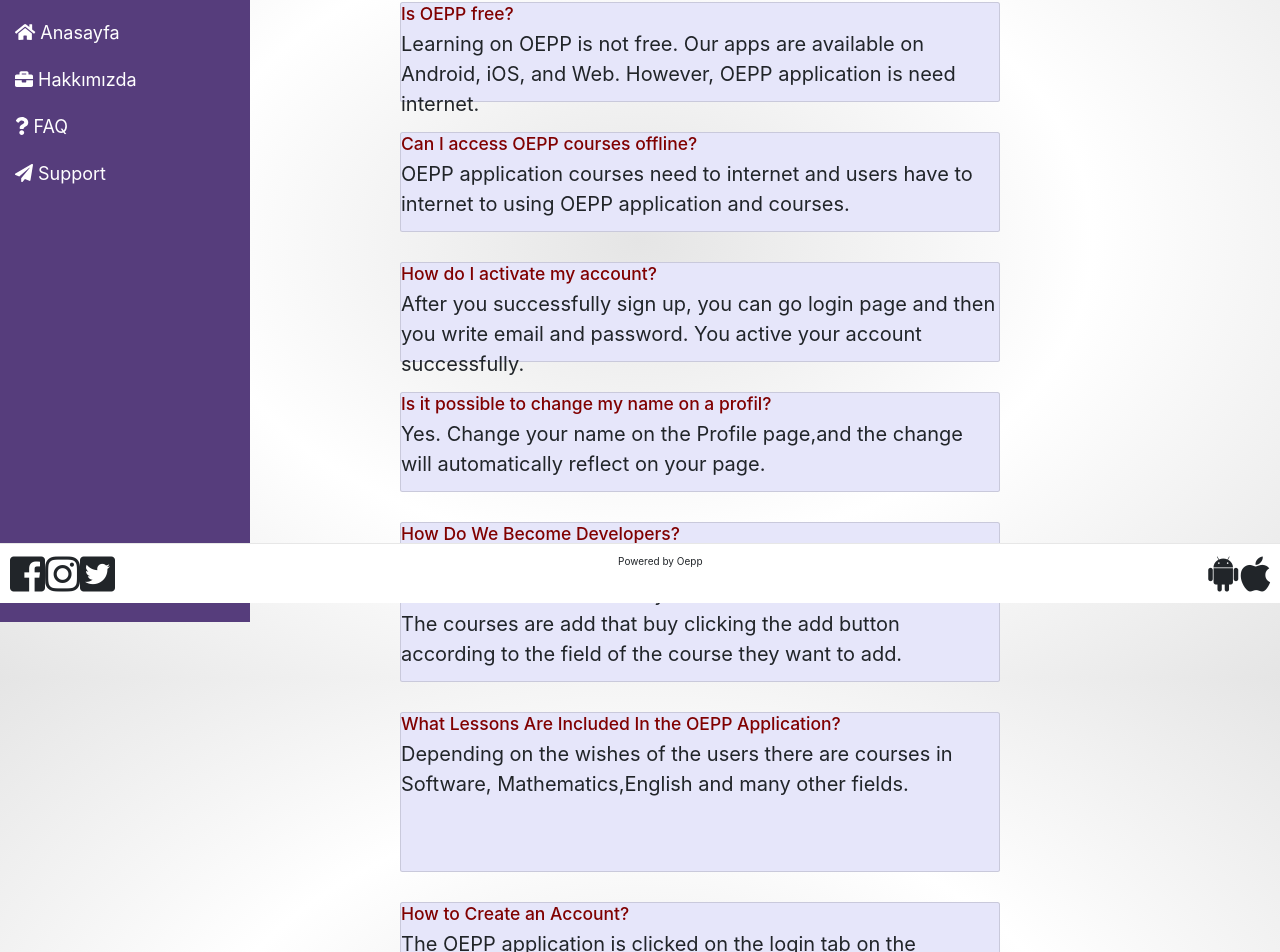
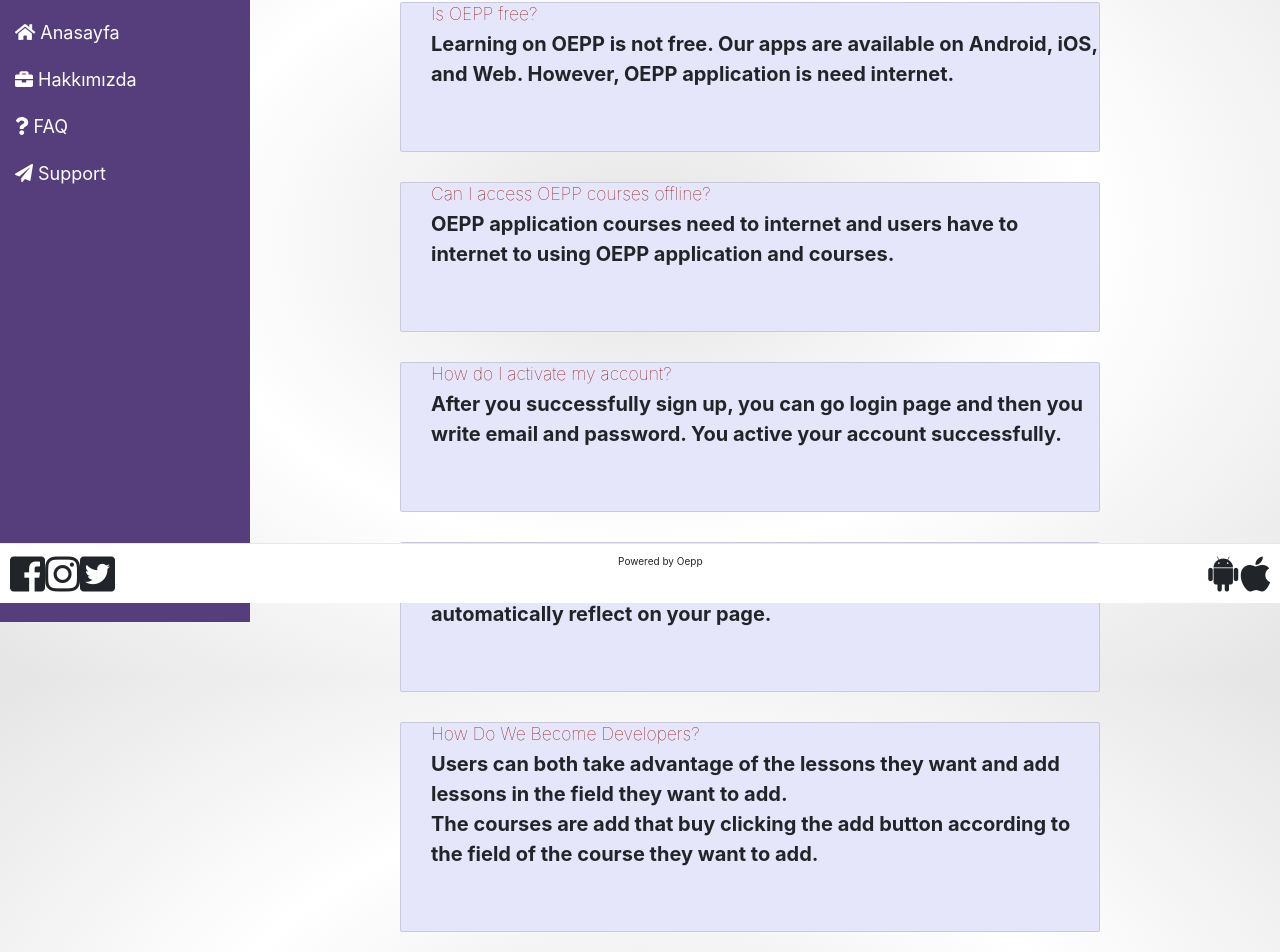
Before and after one commit to oepp/website, a React (Create React App) app: page /Faq in a window 1280 px wide. Shown: the part 197-1149 px from the top of the page. Built offline with nearby package versions, Linux system fonts and the light colour scheme.

Commit message:
FAQ Page Updated

```diff
--- a/src/components/Faq.js
+++ b/src/components/Faq.js
@@ -8,33 +8,33 @@ class Faq extends Component {
             <div className="container" style={{paddingLeft:50,paddingTop:100}}>
 
                 <h2 style ={{color: 'Blue',marginLeft:100,marginTop:50}}>Hello, How Can We Help?</h2>
-                <div className ="card" style={{width:600,backgroundColor:"#E6E6FA",height:100, marginLeft:100}}>
-                <h3 style ={{color:'#800000'}}>Is OEPP free?</h3>
-                <p style ={{fontSize:20}}>Learning on OEPP is not free. Our apps are available on Android, iOS, and Web.
+                <div className ="card" style={{width:700,backgroundColor:"#E6E6FA",height:150, paddingLeft:30,marginLeft:100}}>
+                <h3 style ={{color:'#800000',fontWeight:30}}>Is OEPP free?</h3>
+                <p style ={{fontSize:20,fontWeight:"bold"}}>Learning on OEPP is not free. Our apps are available on Android, iOS, and Web.
                  However, OEPP application is need internet. </p>
                 </div>
-                 <div className= "card" style={{width:600,backgroundColor:"#E6E6FA",height:100, marginLeft:100}}>
-                <h3 style ={{color:'#800000'}}>Can I access OEPP courses offline?</h3>
-                <p style={{fontSize:20}}>OEPP application courses need to internet and users have to internet
+                 <div className= "card" style={{width:700,backgroundColor:"#E6E6FA",height:150,paddingLeft:30, marginLeft:100}}>
+                <h3 style ={{color:'#800000',fontWeight:30}}>Can I access OEPP courses offline?</h3>
+                <p style={{fontSize:20,fontWeight:"bold"}}>OEPP application courses need to internet and users have to internet
                 to using OEPP application and courses.</p>
                 </div>
-                <div className= "card" style={{width:600,backgroundColor:"#E6E6FA",height:100, marginLeft:100}}>
-                <h3 style ={{color:'#800000'}}>How do I activate my account?</h3>
-                <p style ={{fontSize:20}}>After you successfully sign up, you can go login page and then you write email and password.
+                <div className= "card" style={{width:700,backgroundColor:"#E6E6FA",height:150,paddingLeft:30, marginLeft:100}}>
+                <h3 style ={{color:'#800000',fontWeight:30}}>How do I activate my account?</h3>
+                <p style ={{fontSize:20,fontWeight:"bold"}}>After you successfully sign up, you can go login page and then you write email and password.
                 You active your account  successfully.</p></div>
-                <div className= "card" style={{width:600,backgroundColor:"#E6E6FA",height:100, marginLeft:100}}>
-                <h3 style ={{color:'#800000'}}>Is it possible to change my name on a profil?</h3>
-                <p style ={{fontSize:20}}> Yes. Change your name on the Profile page,and the change will automatically reflect on your page.</p></div>
-                <div className= "card" style={{width:600,backgroundColor:"#E6E6FA",height:160, marginLeft:100}}>
-                <h3 style ={{color:'#800000'}}>How Do We Become Developers?</h3>
-                <p style ={{fontSize:20}}>Users can both take advantage of the lessons they want and add lessons in the field they want to add.<br/>
+                <div className= "card" style={{width:700,backgroundColor:"#E6E6FA",height:150,paddingLeft:30, marginLeft:100}}>
+                <h3 style ={{color:'#800000',fontWeight:30}}>Is it possible to change my name on a profil?</h3>
+                <p style ={{fontSize:20,fontWeight:"bold"}}> Yes. Change your name on the Profile Page,and the change will automatically reflect on your page.</p></div>
+                <div className= "card" style={{width:700,backgroundColor:"#E6E6FA",height:210,paddingLeft:30, marginLeft:100}}>
+                <h3 style ={{color:'#800000',fontWeight:30}}>How Do We Become Developers?</h3>
+                <p style ={{fontSize:20,fontWeight:"bold"}}>Users can both take advantage of the lessons they want and add lessons in the field they want to add.<br/>
                 The courses are add that buy clicking the add button according to the field of the course they want to add.</p></div>
-                <div className= "card" style={{width:600,backgroundColor:"#E6E6FA",height:160, marginLeft:100}}>
-                <h3 style ={{color:'#800000'}}>What Lessons Are Included In the OEPP Application?</h3>
-                <p style = {{fontSize:20}}>Depending on the wishes of the users there are courses in Software, Mathematics,English and many other fields.</p></div>
-                <div className= "card" style={{width:600,backgroundColor:"#E6E6FA",height:170, marginLeft:100}}>
-                <h3 style ={{color:'#800000'}}> How to Create an Account?</h3>
-                <p style = {{fontSize:20}}>The OEPP application is clicked on the login tab on the homepage, after logging in with the required name,<br/>
+                <div className= "card" style={{width:700,backgroundColor:"#E6E6FA",height:170, marginLeft:100,paddingLeft:30}}>
+                <h3 style ={{color:'#800000',fontWeight:30}}>What Lessons Are Included In the OEPP Application?</h3>
+                <p style = {{fontSize:20,fontWeight:"bold"}}>Depending on the wishes of the users there are courses in Software, Mathematics,English and many other fields.</p></div>
+                <div className= "card" style={{width:700,backgroundColor:"#E6E6FA",height:220,paddingLeft:30, marginLeft:100}}>
+                <h3 style ={{color:'#800000',fontWeight:30}}> How to Create an Account?</h3>
+                <p style = {{fontSize:20,fontWeight:"bold"}}>The OEPP application is clicked on the login tab on the homepage, after logging in with the required name,<br/>
                  surname, email and password in the OEPP application are successfully carried out with email and password.</p><br/><br/><br/><br/><br/><br/>
                 </div>
                 </div>
```
